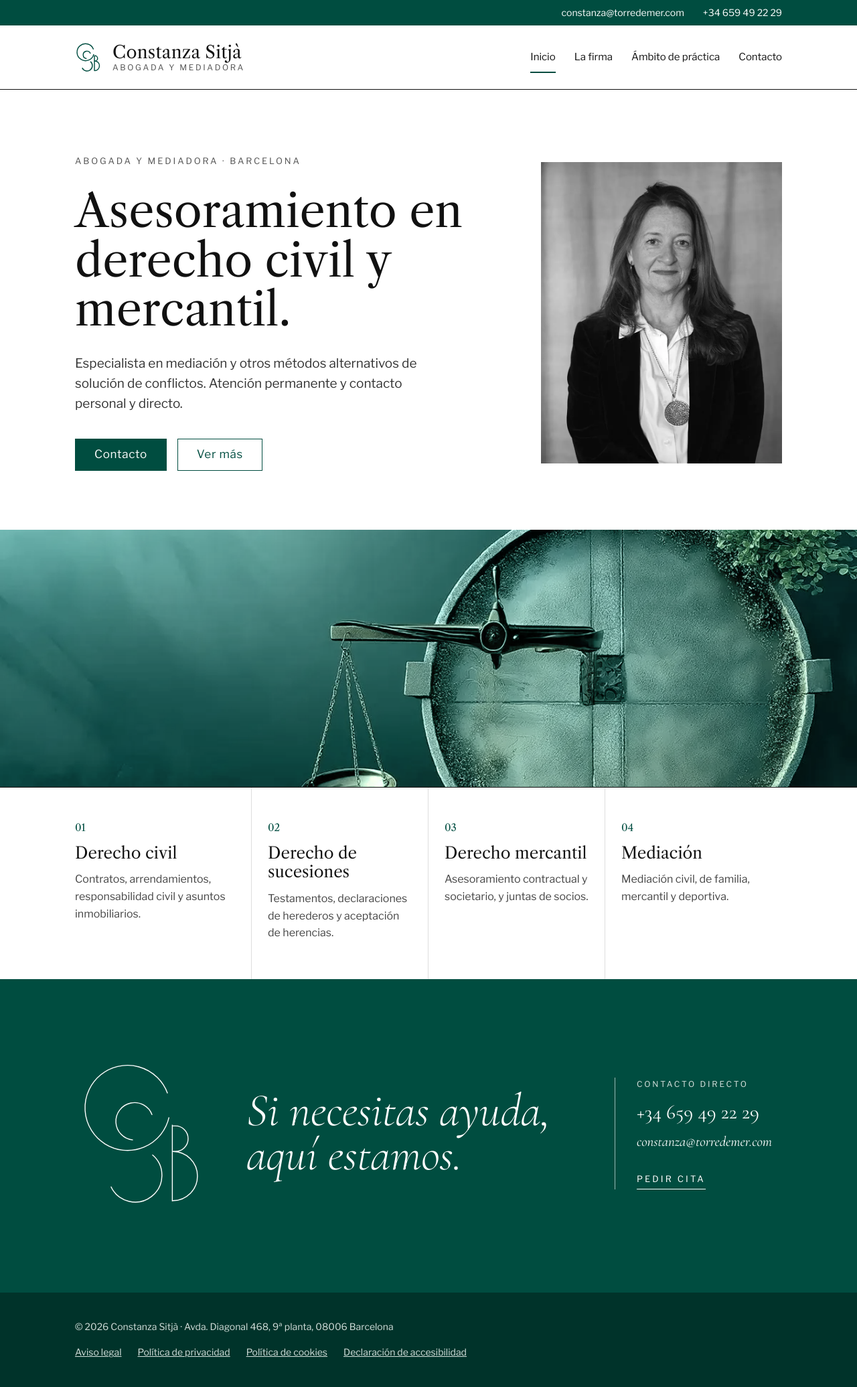
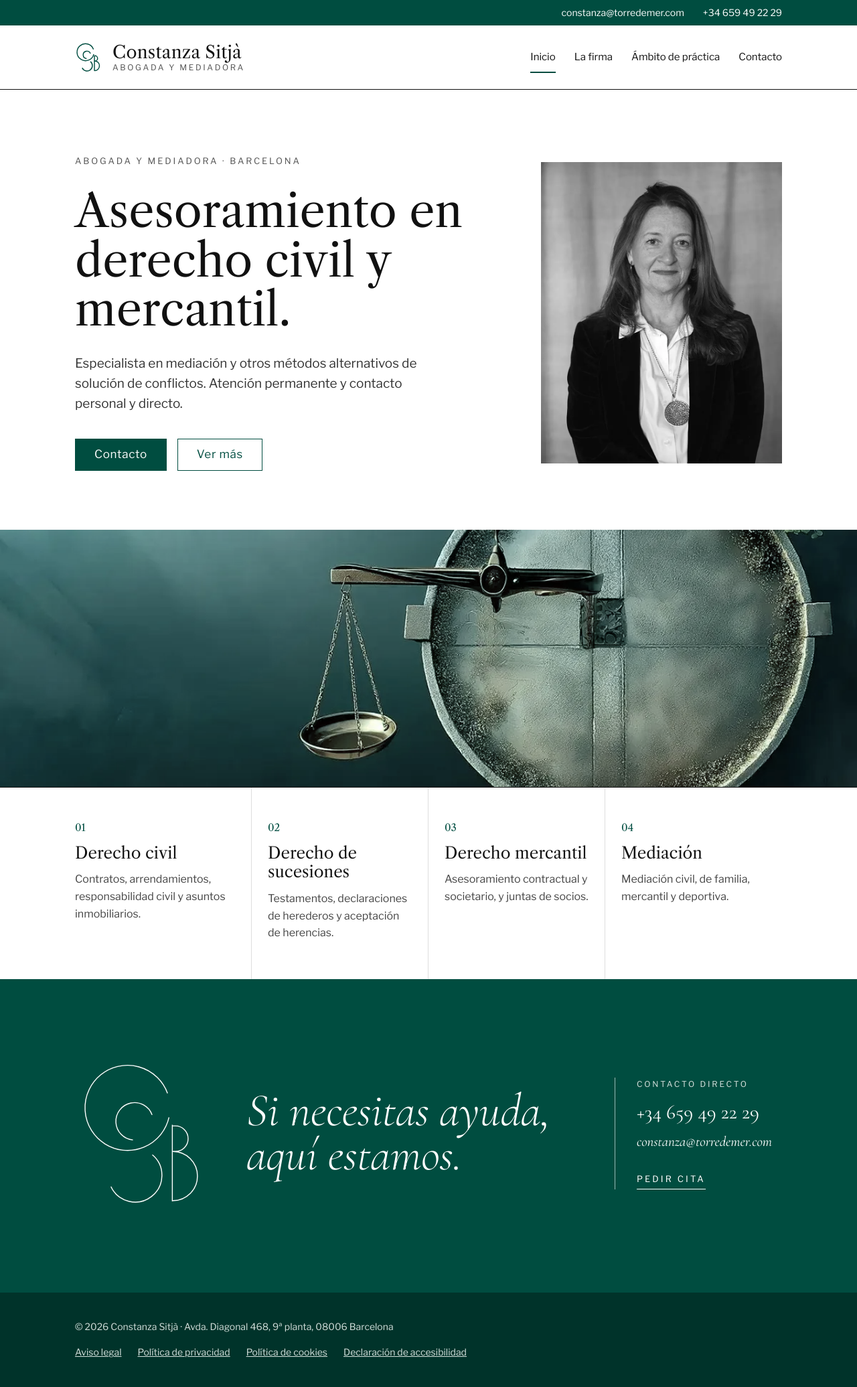
Before and after one commit to constanzasitjaabogada/website, a Jekyll site: the page built from index.html, in a window 1280 px wide. Shown: the whole page at 67% size. Built offline with Jekyll 4.4.1, drawn with Linux system fonts in a browser that asks for light colours.

Commit message:
Velo verde más sutil en las fotos y mejor encuadre de la balanza
Co-Authored-By: Claude Opus 5.5 <noreply@anthropic.com>
Claude-Session: https://claude.ai/code/session_01VzFi1JvKP2KNUvey29o5pg

```diff
--- a/assets/css/main.css
+++ b/assets/css/main.css
@@ -68,7 +68,8 @@ p { margin: 0; }
 
 /* Fotos en banda */
 .banda { position: relative; background: var(--verde); }
-.banda::after { content: ""; position: absolute; inset: 0; background: var(--verde); mix-blend-mode: color; opacity: 0.6; pointer-events: none; }
+.banda::after { content: ""; position: absolute; inset: 0; background: var(--verde); mix-blend-mode: color; opacity: 0.25; pointer-events: none; }
+.banda .banda-foto { filter: saturate(0.75); }
 .banda-foto { width: 100%; height: clamp(220px, 23vw, 440px); object-fit: cover; }
 .banda-foto--alta { height: clamp(240px, 30vw, 560px); }
 
--- a/index.html
+++ b/index.html
@@ -16,7 +16,7 @@ description: "Asesoramiento legal en derecho civil, sucesiones y mercantil. Cons
   <img class="portada__retrato" src="{{ '/assets/img/constanza-sitja-800.webp' | relative_url }}" srcset="{{ '/assets/img/constanza-sitja-800.webp' | relative_url }} 646w, {{ '/assets/img/constanza-sitja.webp' | relative_url }} 900w" sizes="(min-width: 900px) 360px, 90vw" width="360" height="446" alt="Retrato de Constanza Sitjà">
 </section>
 
-<div class="banda"><img style="object-position: center 40%" class="banda-foto banda-foto--alta" src="{{ '/assets/img/inicio.webp' | relative_url }}" srcset="{{ '/assets/img/inicio-800.webp' | relative_url }} 800w, {{ '/assets/img/inicio.webp' | relative_url }} 1200w" sizes="100vw" alt="" loading="lazy"></div>
+<div class="banda"><img style="object-position: center 58%" class="banda-foto banda-foto--alta" src="{{ '/assets/img/inicio.webp' | relative_url }}" srcset="{{ '/assets/img/inicio-800.webp' | relative_url }} 800w, {{ '/assets/img/inicio.webp' | relative_url }} 1200w" sizes="100vw" alt="" loading="lazy"></div>
 
 <section class="areas-resumen" aria-label="Ámbito de práctica">
   <div class="contenedor areas-resumen__rejilla">
```
